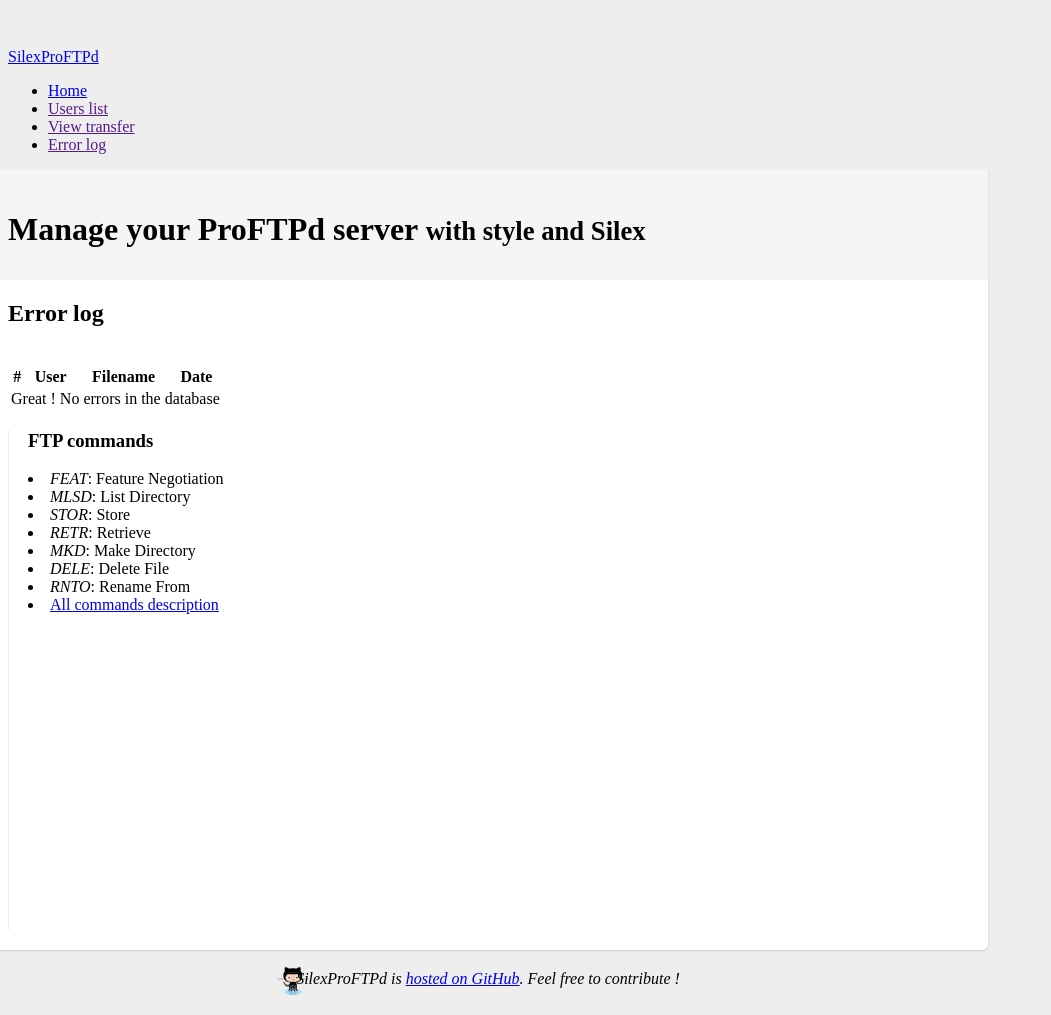
After one commit to j0k3r/SilexProFTPd, a PHP site: template views/error.twig in a window 1280 px wide. The commit adds this page. Shown: the whole page, without its empty margins (0-1051 px from the left). Run offline with PHP 8.4, Linux system fonts and the light colour scheme; the template is opened without the code that fills it, so the values that code supplies are empty; some libraries are stand-ins or nearby versions.

Commit message:
View error log

```diff
--- /dev/null
+++ b/views/error.twig
@@ -0,0 +1,56 @@
+{# error.twig #}
+{% extends 'layout.twig' %}
+{% block title %}Error log{% endblock %}
+{% block content %}
+
+  <div class="row">
+    <div class="span12">
+      <h2>Error log</h2>
+      <br/>
+
+      <table id="sort-users" class="bordered-table zebra-striped">
+        <thead>
+          <tr>
+            <th>#</th>
+            <th>User</th>
+            <th>Filename</th>
+            <th>Date</th>
+          </tr>
+        </thead>
+        <tbody>
+        {% for user_event in user_events %}
+          <tr>
+            <td>{{ user_event.user_event_id }}</td>
+            <td><a href="{{ app.url_generator.generate('user_edit', { 'id': event.user_id }) }}">{{ user_event.username }}</a></td>
+            <td>{{ user_event.description }}</td>
+            <td>{{ user_event.eventdate }}</td>
+          </tr>
+        {% else %}
+          <tr><td colspan="4">Great ! No errors in the database</td></tr>
+        {% endfor %}
+        </tbody>
+      </table>
+
+    </div>
+    <div class="span4 section-toc" style="top: 50px; left: 946px; position: static; margin-top: 0px;">
+      <h3>FTP commands</h3>
+      <li><em>FEAT</em>: Feature Negotiation</li>
+      <li><em>MLSD</em>: List Directory</li>
+      <li><em>STOR</em>: Store</li>
+      <li><em>RETR</em>: Retrieve</li>
+      <li><em>MKD</em>: Make Directory</li>
+      <li><em>DELE</em>: Delete File</li>
+      <li><em>RNTO</em>: Rename From</li>
+      <li><a href="http://www.iana.org/assignments/ftp-commands-extensions/ftp-commands-extensions.xml">All commands description</a></li>
+    </div>
+  </div>
+
+  <script type="text/javascript" src="/assets/jquery.min.js"></script>
+  <script type="text/javascript" src="/assets/application.js"></script>
+  <script type="text/javascript" src="/assets/jquery.tablesorter.min.js"></script>
+  <script >
+    $(function() {
+      $("table#sort-users").tablesorter();
+    });
+  </script>
+{% endblock %}
--- a/views/layout.twig
+++ b/views/layout.twig
@@ -23,6 +23,7 @@
             <li {{ active == 'home' ? 'class="active"' : '' }}><a href="/">Home</a></li>
             <li {{ active == 'user_list' ? 'class="active"' : '' }}><a href="{{ app.url_generator.generate('user_list') }}">Users list</a></li>
             <li {{ active == 'transfer' ? 'class="active"' : '' }}><a href="{{ app.url_generator.generate('history') }}">View transfer</a></li>
+            <li {{ active == 'error' ? 'class="active"' : '' }}><a href="{{ app.url_generator.generate('error') }}">Error log</a></li>
           </ul>
         </div>
       </div>
--- /dev/null
+++ b/web/assets/application.js
@@ -0,0 +1,47 @@
+
+// from CasperJS website
+$(document).ready(function() {
+    // section-toc
+    (function(window) {
+        var containerSelector = 'div';
+        var padding = 50;
+        var elements = $('.section-toc');
+        var initials = [];
+        function position(i, initial) {
+            var element = initial.element
+              , container = initial.container
+              , sp = window.scrollY + padding
+              , ep = element.position().top
+              , eh = element.height()
+              , ct = container.position().top
+              , ch = container.height()
+              , cp = element.css('position')
+              , mp = ct + ch - eh
+              , em = element.position().left
+            ;
+            if (sp > ep && sp < mp && cp !== "fixed") {
+                element.css('position', 'fixed').css('top', padding).css('left', em).css('margin-top', initial.margintop);
+            } else if (cp === "fixed") {
+                if (sp < ct + padding) {
+                    element.css('position', initial.position).css('margin-top', initial.margintop);
+                } else if (sp >= mp) {
+                    element.css('position', initial.position).css('margin-top', (ch - eh - padding - 30));
+                }
+            }
+        }
+        elements.each(function(i, element) {
+            var element = $(element);
+            initials.push({
+                element:    element,
+                container:  element.parents(containerSelector),
+                position:   element.css('position'),
+                top:        element.position().top,
+                left:       element.position().left,
+                margintop:  element.css('margin-top')
+            });
+        });
+        window.onscroll = function() {
+            $(initials).each(position);
+        }
+    })(window);
+})
```
Also changed, not shown: src/application.php (+8 -0 lines).
